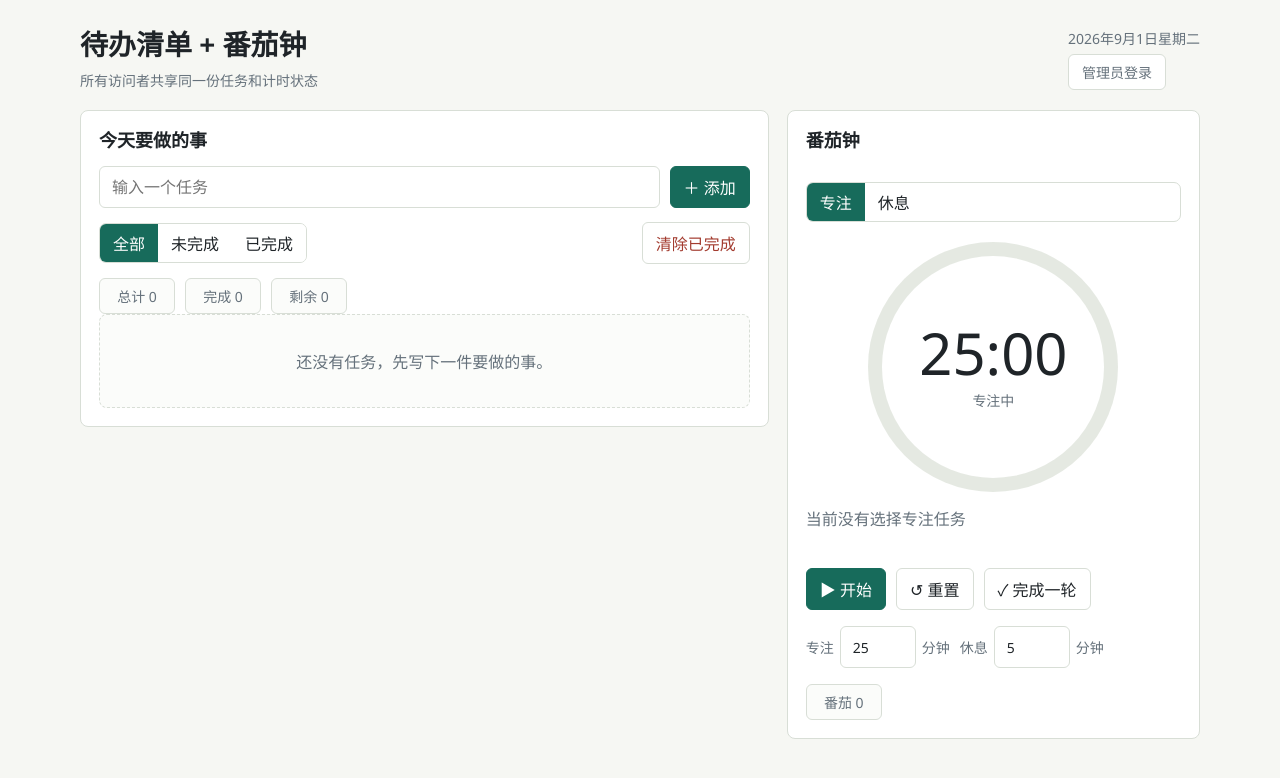
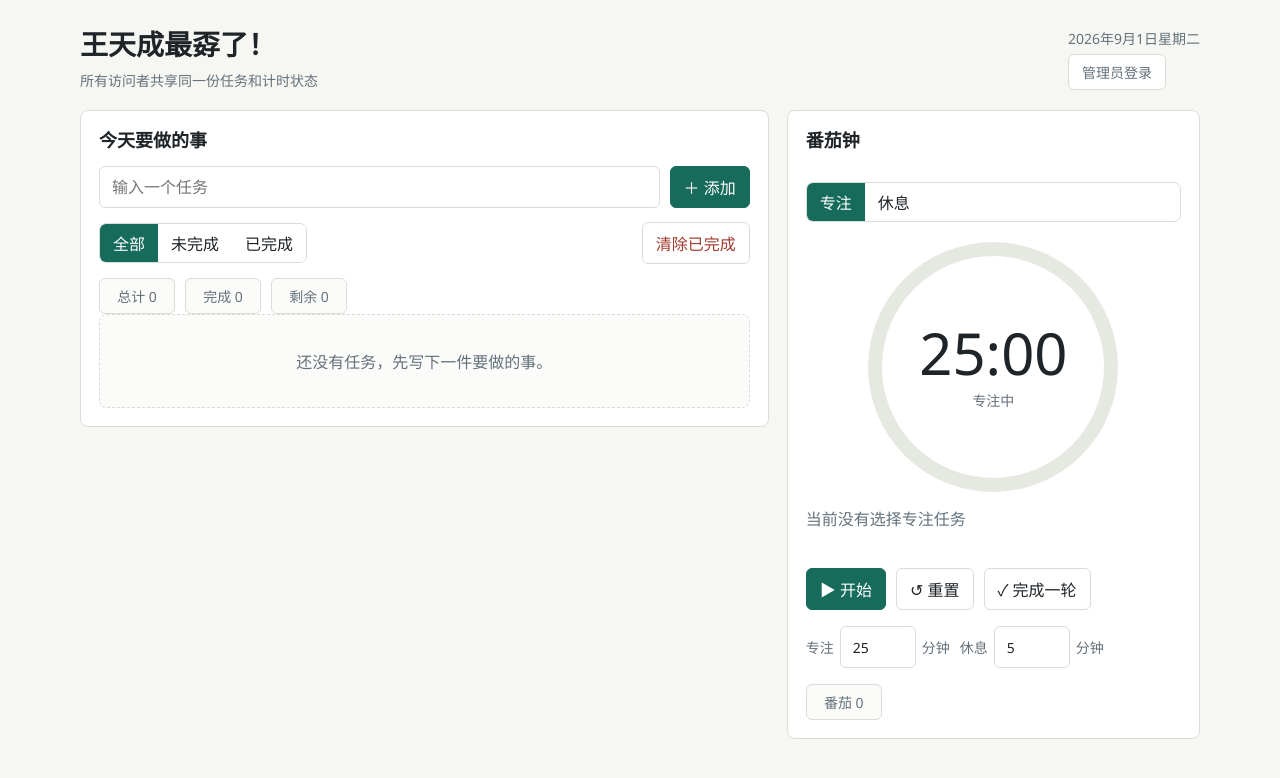
Before and after one commit to lj6-6/ni-7, a plain HTML site: page outputs/todo-pomodoro.html in a window 1280 px wide. Drawn offline with Linux system fonts and the light colour scheme; no server answers.

Commit message:
更新网站名称和图标

```diff
--- a/outputs/todo-pomodoro.html
+++ b/outputs/todo-pomodoro.html
@@ -3,7 +3,8 @@
 <head>
   <meta charset="utf-8">
   <meta name="viewport" content="width=device-width, initial-scale=1">
-  <title>待办清单 + 番茄钟</title>
+  <title>王天成最孬了！</title>
+  <link rel="icon" href="../favicon.svg" type="image/svg+xml">
   <style>
     :root {
       --bg: #f6f7f3;
@@ -362,7 +363,7 @@
   <main id="app" hidden>
     <header>
       <div>
-        <h1>待办清单 + 番茄钟</h1>
+        <h1>王天成最孬了！</h1>
         <p class="mode">所有访问者共享同一份任务和计时状态</p>
       </div>
       <div>
```
Also changed, not shown: index.html (+2 -1 lines), favicon.svg (added).
